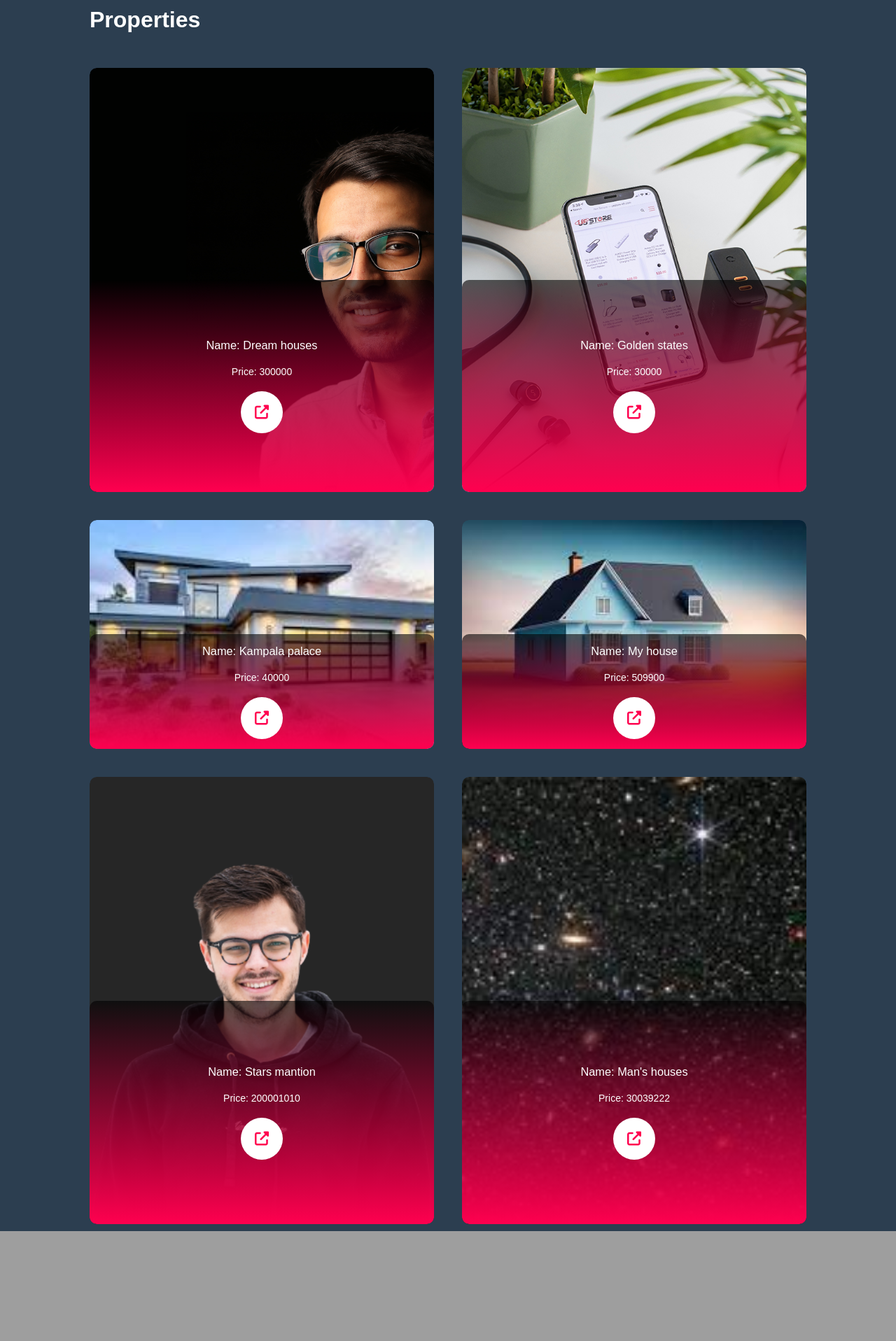
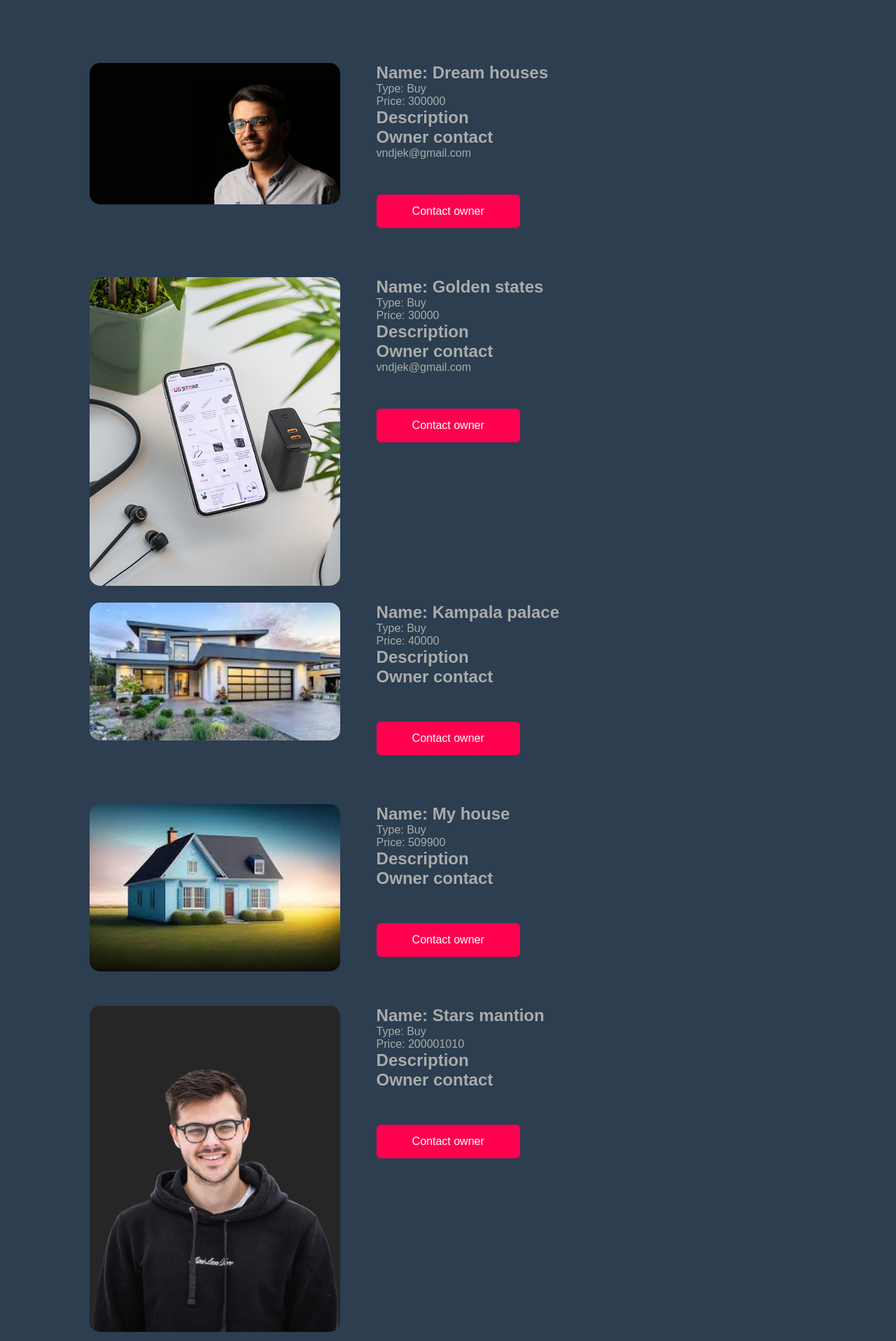
Before and after one commit to ndjek1/django_real_state_web_app, a Django app: page / in a window 1280 px wide. Shown: the part 800-2716 px from the top of the page at 70% size. Before the commit the page ends 2559 px from the top, so only its background shows below. Run offline with Django 5.2, Linux system fonts and the light colour scheme; data comes from the database, SQL or seed files in the repository; some libraries are stand-ins or nearby versions.

Commit message:
adding contact owner button that opens an email app when clicked

```diff
--- a/dream_houses/templates/dream_houses/index.html
+++ b/dream_houses/templates/dream_houses/index.html
@@ -6,35 +6,61 @@
 {% endblock page_header %}
 
 {% block content %}
+ <div id="about">
+        {% for property in properties %}
+        <div class="container">
 
-<div class="properties">
-    <div class="container">
-        <h1 class="subtilte">
-                    Properties
-            </h1>
+            <div class="row">
 
-        <div class="property-list">
-        {% for property in properties %}
-        <div class="property">
+                <div class="about-col-1">
                     {% if property.image %}
                     <img src="{{ property.image.url }}" alt="{{ property.name }}">
-                {% endif %}
-                    <div class="layer">
-                        <h3>Name: {{ property.name }}</h3>
-                        <p>Price: {{ property.price }}</p>
-                            <a href=""><i class="fa-solid fa-up-right-from-square"></i></i></a>
+                   {% endif %}
+
+                </div>
+                <div class="about-col-2">
+
+                    <div class="about-col-2-1">
+                        <p>
+                            <h2>
+                               Name: {{property.name}}
+                            </h2>
+                        </p>
+                        <p>
+                            Type: {{property.property_type}}
+                        </p>
+                        <p>
+                            Price: {{property.price}}
+                        </p>
+
                     </div>
+                    <div class="about-col-2-2">
+                        <p>
+                            <h2>
+                                Description
+                            </h2>
+                        </p>
+
+                    </div>
+                    <div class="about-col-2-3">
+                        <p>
+                            <h2>
+                                Owner contact
+                            </h2>
+                        </p>
+                        <p>
+                            {{property.owner.email}}
+                        </p>
+                        <a href="mailto:{{property.owner.email}}" class="btn btn2">Contact owner</a>
+
+
+                    </div>
+
+                </div>
+
+            </div>
         </div>
-
         {% endfor %}
     </div>
 
-    </div>
-
-</div>
-
-
-
-
-
 {% endblock content %}
```
